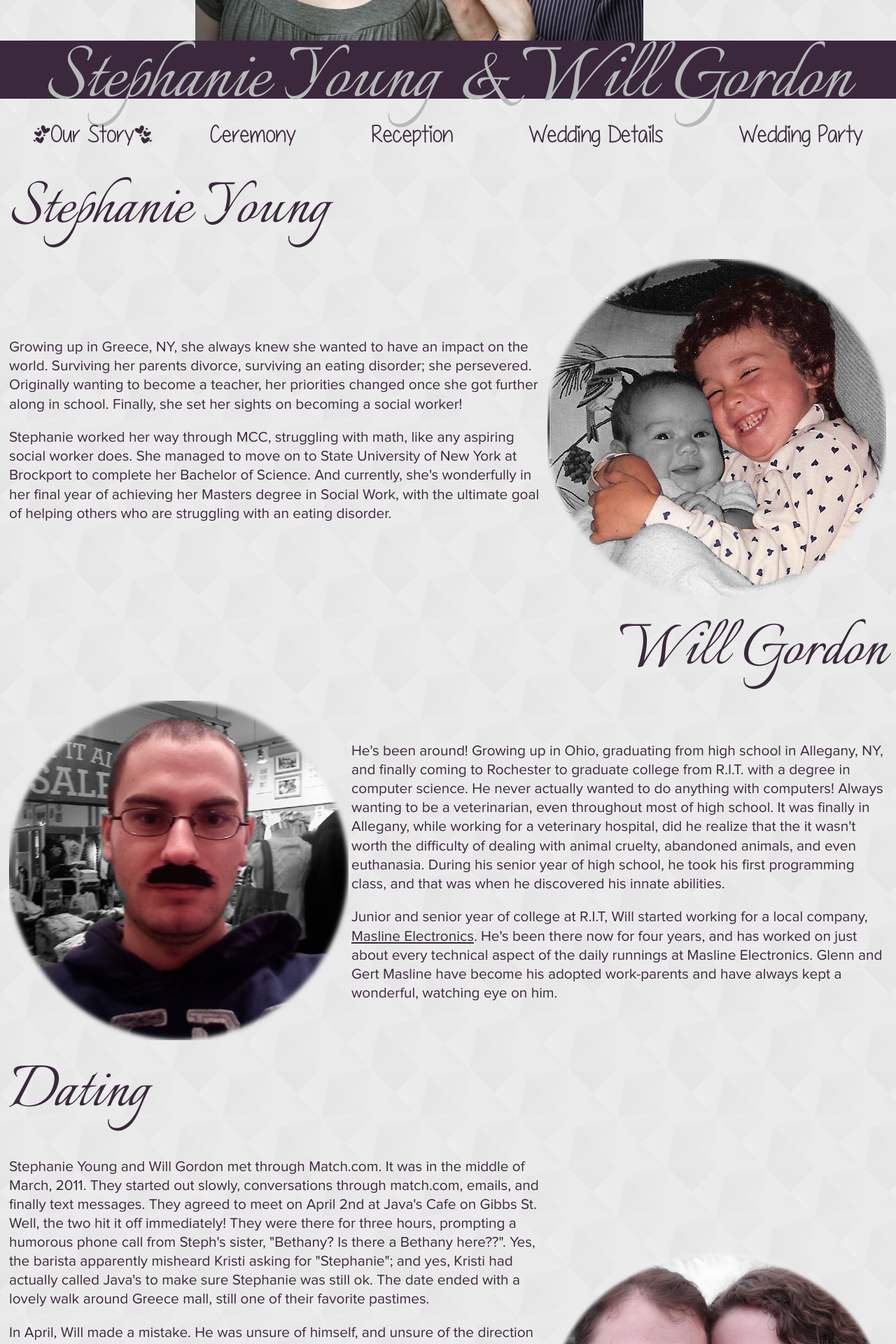
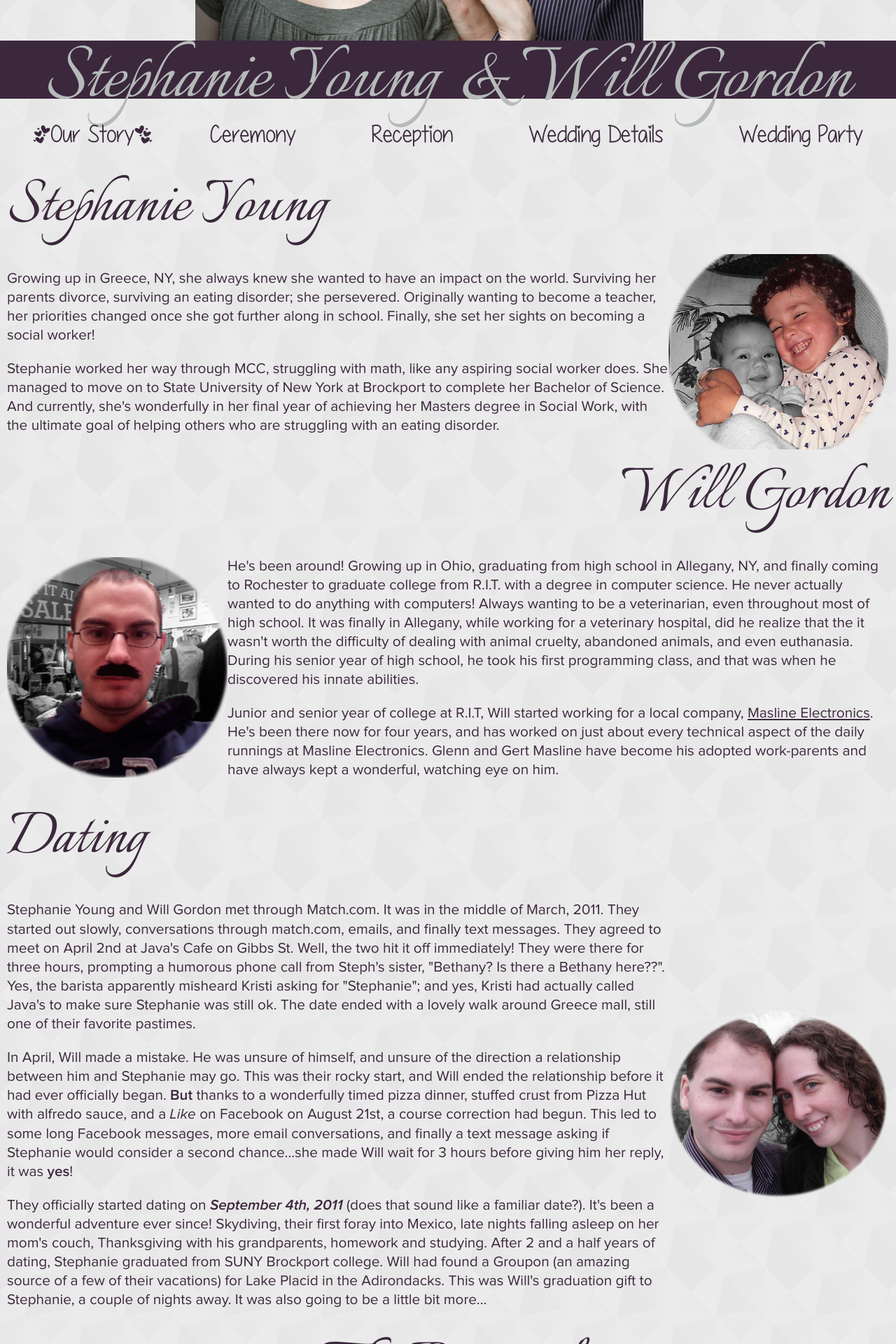
Before and after one commit to wpg4665/September, a Django app: page / in a window 1280 px wide. Shown: the part 542-2462 px from the top of the page at 70% size. Run offline with Django 3.2, Linux system fonts and the light colour scheme.

Commit message:
Got it working without tables...but I think I apparently broke other things =/

```diff
--- a/Wedding/static/Wedding/style.css
+++ b/Wedding/static/Wedding/style.css
@@ -26,12 +26,22 @@ body {
 		background: url(/media/engagementLarge.png) no-repeat;
 	}
 
-	/*#steph-portrait {
-		width: 485px;
-		height: 485px;
+	.will-young {
+		background: url(/media/will_young.png) no-repeat;
+		background-size: 25% auto;
+	}
+
+	.steph-young {
 		background: url(/media/steph_young.png) no-repeat;
-	}*/
+		background-size: 25% auto;
+	}
+
+	.dating {
+		background: url(/media/dating.png) no-repeat;
+		background-size: 25% auto;
+	}
 }
+
 
 header {
 	width: 100%;
@@ -148,9 +158,13 @@ header {
 		color: #B6BAB9;
 	}
 
-article img {
-	max-height: 100%;
-}
+
+	div.text {
+		width: 75%;
+	}
+	.container .float-container {
+		overflow: hidden;
+	}
 
 section.container {
 	margin: -79px 0 0; /* Pushes banner background right up to text base */
@@ -181,7 +195,19 @@ h1 {
 .align-left {text-align: left;}
 .align-right {text-align: right;}
 .align-center {text-align: center;}
+.float-left {float: left;}
+.float-right {float: right;}
+.bg-left {background-position: 0;}
+.bg-right {background-position: 100%;}
 
+.clearfix:after {
+	visibility: hidden;
+	display: block;
+	font-size: 0;
+	content: " ";
+	clear: both;
+	height: 0;
+}
 
 /* Sans Serif fonts */
 @font-face {
--- a/Wedding/templates/Wedding/index.html
+++ b/Wedding/templates/Wedding/index.html
@@ -7,7 +7,94 @@
 	<section class="container">
 		{% include "Wedding/page_nav.html" %}
 		<div id="intro" class="content-block">
-			<table>
+			<article class="clearfix">
+				<div class="title"><h1 class="align-left">Stephanie Young</h1></div>
+				<div class="float-container steph-young bg-right">
+					<div class="text float-left">
+						<p>
+							Growing up in Greece, NY, she always knew she wanted to have an impact on the world. Surviving her
+							parents divorce, surviving an eating disorder; she persevered. Originally wanting to become a teacher,
+							her priorities changed once she got further along in school. Finally, she set her sights on becoming
+							a social worker!
+						</p><p>
+							Stephanie worked her way through MCC, struggling with math, like any aspiring social worker does.
+							She managed to move on to State University of New York at Brockport to complete her Bachelor of Science. And currently,
+							she's wonderfully in her final year of achieving her Masters degree in Social Work, with the ultimate
+							goal of helping others who are struggling with an eating disorder.
+						</p>
+					</div>
+				</div>
+			</article>
+
+			<!-- TODO: I've lost part of my ornaments! =/ -->
+
+			<article class="clearfix">
+				<div class="title"><h1 class="align-right">Will Gordon</h1></div>
+				<div class="float-container will-young bg-left">
+					<div class="text float-right">
+						<p>
+							He's been around! Growing up in Ohio, graduating from high school in Allegany, NY, and finally
+							coming to Rochester to graduate college from R.I.T. with a degree in computer science. He never
+							actually wanted to do anything with computers! Always wanting to be a veterinarian, even throughout
+							most of high school. It was finally in Allegany, while working for a veterinary hospital, did he
+							realize that the it wasn't worth the difficulty of dealing with animal cruelty, abandoned animals,
+							and even euthanasia. During his senior year of high school, he took his first programming class,
+							and that was when he discovered his innate abilities.
+						</p><p>
+							Junior and senior year of college at R.I.T, Will started working for a local company, <a
+								href="http://www.masline.com"
+								title="Shameless plug since I've done a lot of work on this site myself">
+							Masline	Electronics</a>. He's been there now for four years, and has worked on just about every
+							technical aspect of the daily runnings at Masline Electronics. Glenn and Gert Masline have become
+							his adopted work-parents and have always kept a wonderful, watching eye on him.
+						</p>
+					</div>
+				</div>
+			</article>
+
+			<article class="clearfix">
+				<div class="title"><h1 class="align-left">Dating</h1></div>
+				<div class="float-container dating bg-right">
+					<div class="text float-left">
+						<p>
+							Stephanie Young and Will Gordon met through Match.com. It was in the middle of March, 2011. They
+							started out slowly, conversations through match.com, emails, and finally text messages. They agreed
+							to meet on April 2nd at Java's Cafe on Gibbs St. Well, the two hit it
+							off immediately! They were there for three hours, prompting a humorous phone call from Steph's
+							sister, "Bethany? Is there a Bethany here??". Yes, the barista apparently misheard Kristi asking
+							for "Stephanie"; and yes, Kristi had actually called Java's to make sure Stephanie was still ok.
+							The date ended with a lovely walk around Greece mall, still one of their favorite pastimes.
+						</p><p>
+							In April, Will made a mistake. He was unsure of himself, and unsure of the direction a relationship
+							between him and Stephanie may go. This was their rocky start, and Will ended the relationship before
+							it had ever officially began. <strong>But</strong> thanks to a wonderfully timed pizza dinner,
+							stuffed crust from Pizza Hut with alfredo sauce, and a <em>Like</em> on Facebook on August 21st,
+							a course correction had begun. This led to some long Facebook messages, more email conversations,
+							and finally a text message asking if Stephanie would consider a second chance...she made Will
+							wait for 3 hours before giving him her reply, it was <strong>yes</strong>!
+						</p><p>
+							They officially started dating on <strong><em>September 4th, 2011</em></strong> (does that sound
+							like a familiar date?). It's been a wonderful adventure ever since! Skydiving, their first foray
+							into Mexico, late nights falling asleep on her mom's couch, Thanksgiving with his grandparents,
+							homework and studying. After 2 and a half years of dating, Stephanie graduated from SUNY Brockport
+							college. Will had found a Groupon (an amazing source of a few of their vacations) for Lake Placid
+							in the Adirondacks. This was Will's graduation gift to Stephanie, a couple of nights away. It was
+							also going to be a little bit more...
+						</p>
+					</div>
+				</div>
+			</article>
+
+			<article>
+				<div class="title"><h1 class="align-center">The Proposal</h1></div>
+				<div class="vid align-center">
+					<iframe width="640" height="360" src="//www.youtube-nocookie.com/embed/57nNQkQg7Gc?rel=0" frameborder="0" allowfullscreen></iframe>
+				</div>
+			</article>
+
+
+
+			<!--<table>
 				<tr>
 					<td colspan="2"><h1 class="align-left">Stephanie Young</h1></td>
 				</tr>
@@ -97,7 +184,7 @@
 						<iframe width="640" height="360" src="//www.youtube-nocookie.com/embed/57nNQkQg7Gc?rel=0" frameborder="0" allowfullscreen></iframe>
 					</td>
 				</tr>
-			</table>
+			</table>-->
 		</div>
 	</section>
 {% endblock %}
```
